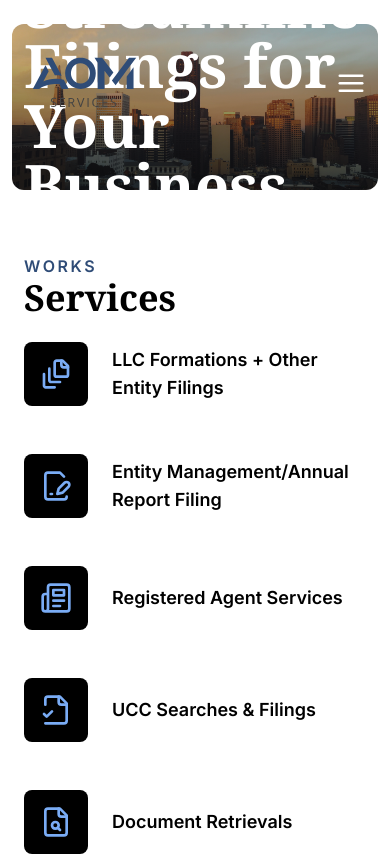
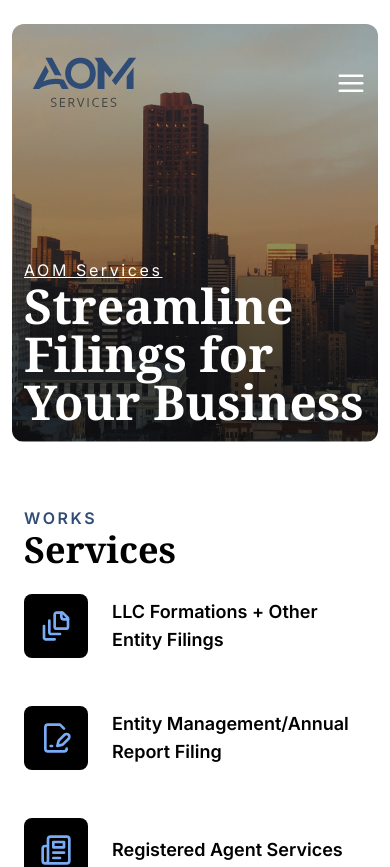
Before and after one commit to Sainath213/aom-services, a Next.js app: page / in a window 390 px wide. Shown: the top 867 px of the page. Built offline with nearby package versions, Linux system fonts and the light colour scheme; a web font is replaced by a local one.

Commit message:
add Hero mobile styles

```diff
--- a/app/(shared)/Hero.tsx
+++ b/app/(shared)/Hero.tsx
@@ -4,17 +4,19 @@ import hero_background from '@/public/hero_background.png';
 export default function Hero() {
   return (
     <header className='mx-auto w-full max-w-[1472px] px-3 pt-6 md:px-8'>
-      <div className='relative aspect-[11/5] overflow-hidden rounded-xl md:rounded-3xl'>
+      <div className='relative h-[418px] overflow-hidden rounded-xl md:h-[640px]'>
         <Image
           alt='Manhattan background'
           src={hero_background}
           quality={100}
           className='absolute h-full w-full object-cover'
         />
-        <div className='absolute flex h-full w-full flex-col justify-center'>
-          <div className='mx-auto mb-12 w-full max-w-[1272px] px-3 md:px-8'>
-            <span className='text-white underline'>AOM Services</span>
-            <h1 className='max-w-[680px] font-serif text-6xl font-bold text-white'>
+        <div className='absolute flex h-full w-full flex-col justify-end pb-4 sm:justify-center sm:pb-0'>
+          <div className='mx-auto w-full max-w-[1272px] px-3 md:mb-12 md:px-8'>
+            <span className='tracking-[2.6px] text-white underline'>
+              AOM Services
+            </span>
+            <h1 className='max-w-[680px] font-serif text-5xl font-bold text-white sm:text-6xl'>
               Streamline Filings for Your Business
             </h1>
           </div>
```
